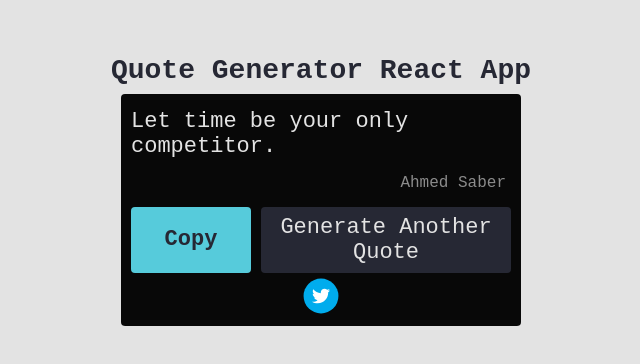
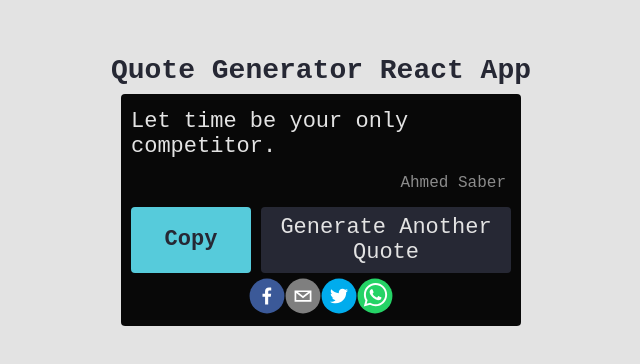
Before and after one commit to Omar-Negm77/QuoteGenerator, a React (Create React App) app: page / in a window 1280 px wide. Shown: the part 184-548 px from the top of the page, without its empty margins (319-959 px from the left). Built offline with nearby package versions, Linux system fonts and the light colour scheme; the HTML template or start-up script is replaced by a standard one.

Commit message:
edit quote5

```diff
--- a/src/App.js
+++ b/src/App.js
@@ -42,6 +42,8 @@ const App = () => {
           title={quote.author}
           via={quote.content}
           url={url}
+          body={quote.content}
+          separator={quote.content}
         />
       </div>
     </>
--- a/src/SocialMediaButtons.jsx
+++ b/src/SocialMediaButtons.jsx
@@ -12,21 +12,21 @@ import {
   WhatsappIcon,
 } from "react-share";
 
-const SocialMediaButtons = ({ title, via, url }) => {
+const SocialMediaButtons = ({ quote, title, via, url, body, separator }) => {
   return (
     <>
-      {/* <FacebookShareButton url={url} quote={quote} hashtag="">
+      <FacebookShareButton url={url} quote={quote} hashtag="">
         <FacebookIcon size={36} round={true} />
-      </FacebookShareButton> */}
-      {/* <EmailShareButton url={url} quote={quote} hashtag="">
+      </FacebookShareButton>
+      <EmailShareButton url={url} body={body}>
         <EmailIcon size={36} round={true} />
-      </EmailShareButton> */}
+      </EmailShareButton>
       <TwitterShareButton title={title} via={via} url={url} hashtag="">
         <TwitterIcon size={36} round={true} />
       </TwitterShareButton>
-      {/* <WhatsappShareButton url={url} hashtag="">
+      <WhatsappShareButton title={title} url={url} hashtag="">
         <WhatsappIcon size={36} round={true} />
-      </WhatsappShareButton> */}
+      </WhatsappShareButton>
     </>
   );
 };
```
